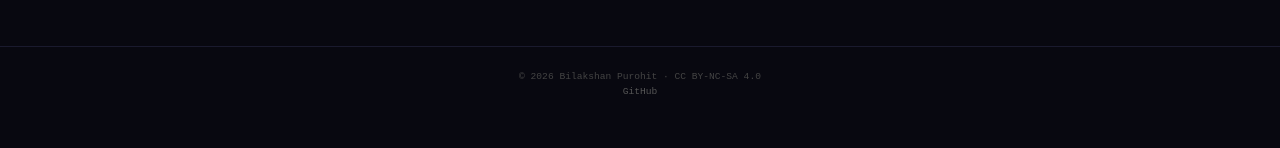
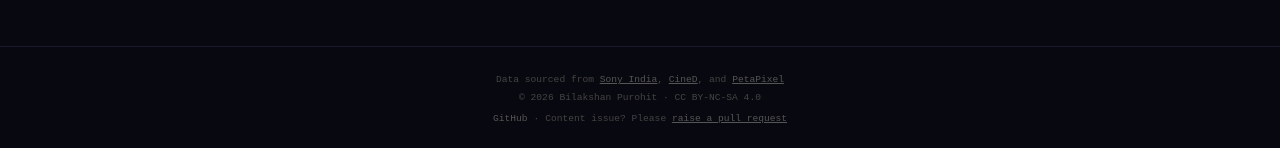
Before and after one commit to BilakshanP/alpha-compare, a React (Vite) app: page / in a window 1280 px wide. Shown: the part 3649-3797 px from the top of the page. Before the commit the page ends 3770 px from the top, so only its background shows below. Built offline with nearby package versions, Linux system fonts and the light colour scheme; no server answers.

Commit message:
docs: add source attribution, license, and content removal notice

```diff
--- a/src/App.tsx
+++ b/src/App.tsx
@@ -442,11 +442,14 @@ export default function App() {
       </div>
 
       {/* footer */}
-      <div style={{ borderTop: "1px solid #1a1a2e", padding: "1.5rem 1rem", textAlign: "center", fontSize: "0.6rem", color: "#444" }}>
+      <div style={{ borderTop: "1px solid #1a1a2e", padding: "1.5rem 1rem", textAlign: "center", fontSize: "0.6rem", color: "#444", lineHeight: 1.8 }}>
+        <div>Data sourced from <a href="https://www.sony.co.in" target="_blank" rel="noopener noreferrer" style={{ color: "#555" }}>Sony India</a>, <a href="https://www.cined.com" target="_blank" rel="noopener noreferrer" style={{ color: "#555" }}>CineD</a>, and <a href="https://petapixel.com" target="_blank" rel="noopener noreferrer" style={{ color: "#555" }}>PetaPixel</a></div>
         <div>© 2026 Bilakshan Purohit · CC BY-NC-SA 4.0</div>
-        <a href="https://github.com/BilakshanP/alpha-compare" target="_blank" rel="noopener noreferrer" style={{ color: "#555", textDecoration: "none", marginTop: 4, display: "inline-block" }}>
-          GitHub
-        </a>
+        <div style={{ marginTop: 4 }}>
+          <a href="https://github.com/BilakshanP/alpha-compare" target="_blank" rel="noopener noreferrer" style={{ color: "#555", textDecoration: "none" }}>GitHub</a>
+          <span style={{ margin: "0 6px" }}>·</span>
+          <span>Content issue? Please <a href="https://github.com/BilakshanP/alpha-compare/pulls" target="_blank" rel="noopener noreferrer" style={{ color: "#555" }}>raise a pull request</a></span>
+        </div>
       </div>
     </div>
   );
```
Also changed, not shown: 1 other file (tests, documents, lock files or other folders).
